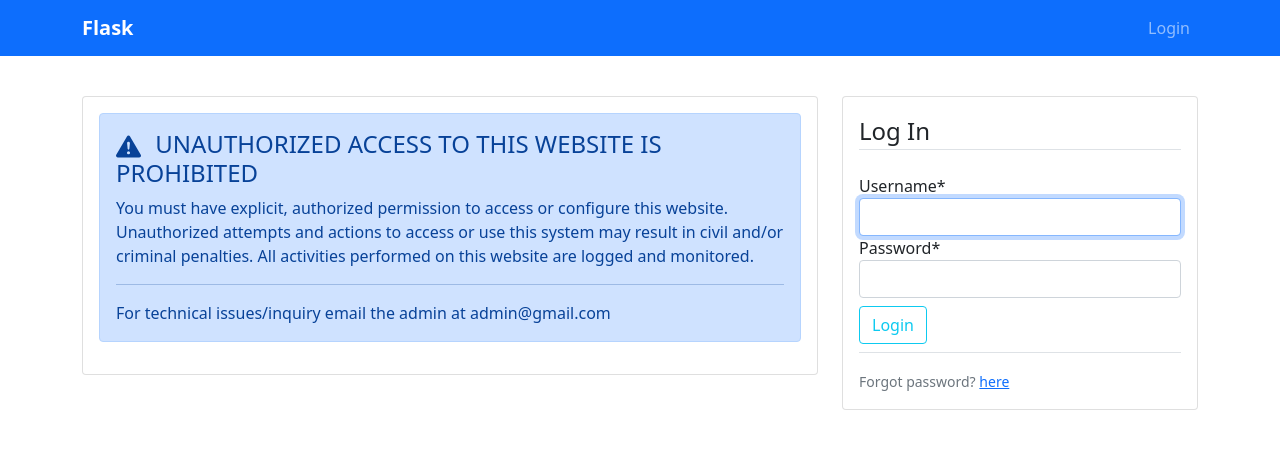
After one commit to arielanasco/django-app, a Django app: page /login/ in a window 1280 px wide. The commit adds this page. Shown: the top 449 px of the page. Run offline with Django 3.2, Linux system fonts and the light colour scheme; some libraries are stand-ins or nearby versions.

Commit message:
Login and Logout feature

```diff
--- a/django_project/urls.py
+++ b/django_project/urls.py
@@ -14,6 +14,8 @@ Including another URLconf
     2. Add a URL to urlpatterns:  path('blog/', include('blog.urls'))
 """
 from django.contrib import admin
+from django.contrib.auth import views as auth_views
+
 from django.urls import path,include
 from django.conf import settings
 from django.conf.urls.static import static
@@ -21,5 +23,7 @@ from django.conf.urls.static import static
 urlpatterns = [
     path('admin/', admin.site.urls),
     path('', include('learn.urls')),
+    path('login/', auth_views.LoginView.as_view(template_name='learn/login.html'), name='login'),
+    path('logout/', auth_views.LogoutView.as_view(template_name='learn/logout.html'), name='logout'),
     path('learn/', include('learn.urls')),
 ] + static(settings.STATIC_URL, document_root=settings.STATIC_ROOT)
--- a/learn/templates/learn/layout.html
+++ b/learn/templates/learn/layout.html
@@ -24,7 +24,9 @@
   <body>
     <nav class="navbar navbar-expand-sm bg-primary navbar-dark fixed-top">
       <div class="container">
-        <a class="navbar-brand display-5 fw-bold" href="#">Flask</a>
+        <a class="navbar-brand display-5 fw-bold" href="{% url 'learn-home' %}"
+          >Flask</a
+        >
         <button
           class="navbar-toggler"
           type="button"
@@ -35,12 +37,18 @@
         </button>
         <div class="collapse navbar-collapse" id="collapsibleNavbar">
           <ul class="navbar-nav ms-auto">
+            {% if user.is_authenticated %}
             <li class="nav-item">
               <a class="nav-link" href="#">Profile</a>
             </li>
             <li class="nav-item">
-              <a class="nav-link" href="#">Logout</a>
+              <a class="nav-link" href="{% url 'logout' %}">Logout</a>
             </li>
+            {% else %}
+            <li class="nav-item">
+              <a class="nav-link" href="{% url 'login' %}">Login</a>
+            </li>
+            {% endif %}
           </ul>
         </div>
       </div>
--- /dev/null
+++ b/learn/templates/learn/login.html
@@ -0,0 +1,68 @@
+{% extends "learn/layout.html" %} {% load crispy_forms_tags %} {% load
+staticfiles %}
+<!-- Content block -->
+{% block content %}
+<div class="card mb-2">
+  <div class="card-body">
+    <svg xmlns="http://www.w3.org/2000/svg" style="display: none">
+      <symbol
+        id="exclamation-triangle-fill"
+        fill="currentColor"
+        viewBox="0 0 16 16"
+      >
+        <path
+          d="M8.982 1.566a1.13 1.13 0 0 0-1.96 0L.165 13.233c-.457.778.091 1.767.98 1.767h13.713c.889 0 1.438-.99.98-1.767L8.982 1.566zM8 5c.535 0 .954.462.9.995l-.35 3.507a.552.552 0 0 1-1.1 0L7.1 5.995A.905.905 0 0 1 8 5zm.002 6a1 1 0 1 1 0 2 1 1 0 0 1 0-2z"
+        />
+      </symbol>
+    </svg>
+    <div class="alert alert-primary" role="alert">
+      <h4 class="alert-heading">
+        <svg
+          class="bi flex-shrink-0 me-2"
+          width="25"
+          height="25"
+          role="img"
+          aria-label="Info:"
+        >
+          <use xlink:href="#exclamation-triangle-fill" />
+        </svg>
+        UNAUTHORIZED ACCESS TO THIS WEBSITE IS PROHIBITED
+      </h4>
+
+      <p>
+        You must have explicit, authorized permission to access or configure
+        this website. Unauthorized attempts and actions to access or use this
+        system may result in civil and/or criminal penalties. All activities
+        performed on this website are logged and monitored.
+      </p>
+      <hr />
+      <p class="mb-0">
+        For technical issues/inquiry email the admin at admin@gmail.com
+      </p>
+    </div>
+  </div>
+</div>
+{% endblock content %}
+<!-- Side Content -->
+{% block sidecontent %}
+<div class="card">
+  <div class="card-body">
+    <form method="POST">
+      {% csrf_token %}
+      <fieldset class="form-group">
+        <legend class="border-bottom mb-4">Log In</legend>
+        {{ form|crispy }}
+      </fieldset>
+      <div class="form-group mt-2">
+        <button class="btn btn-outline-info mb-2" type="submit">Login</button>
+      </div>
+    </form>
+    <div class="border-top pt-3">
+      <small class="text-muted">
+        Forgot password?
+        <a class="ml-2" href="#">here</a>
+      </small>
+    </div>
+  </div>
+</div>
+{% endblock sidecontent %}
--- a/learn/templates/learn/student/home.html
+++ b/learn/templates/learn/student/home.html
@@ -50,7 +50,7 @@
 {% block sidecontent %}
 <div class="card ">
   <div class="card-body">
-    <h3>Hi {{ user}}!</h3>
+    <h3>Hi {{ user }}!</h3>
     <p class='text-muted'>Currently enrolled subject(s).
       <div class="list-group">
         <a href="#" class="list-group-item list-group-item-action">Mathematics of the Modern World <span class="badge bg-primary">4</span></a>
--- a/learn/templates/learn/teacher/home.html
+++ b/learn/templates/learn/teacher/home.html
@@ -74,7 +74,7 @@
 {% block sidecontent %}
 <div class="card ">
   <div class="card-body">
-    <h3>Hi teacher {{ user }}!</h3>
+    <h3>Hi teacher {{ user.get_username }}!</h3>
     <p class='text-muted'>Currently enrolled subject(s).
       <div class="list-group">
         <a href="#" class="list-group-item list-group-item-action">Mathematics of the Modern World <span class="badge bg-primary">4</span></a>
--- a/learn/views.py
+++ b/learn/views.py
@@ -1,10 +1,11 @@
 from django.shortcuts import render
 from django.http import HttpResponse
 from django.contrib import admin
+from django.contrib.auth.decorators import login_required
 
 # Create your views here.
 
-
+@login_required
 def home(request):
     if request.user.is_staff:
         return render(request, 'learn/teacher/home.html')
```
Also changed, not shown: django_project/settings.py (+7 -1 lines), learn/templates/learn/logout.html (added, +8 -0 lines), db.sqlite3.
